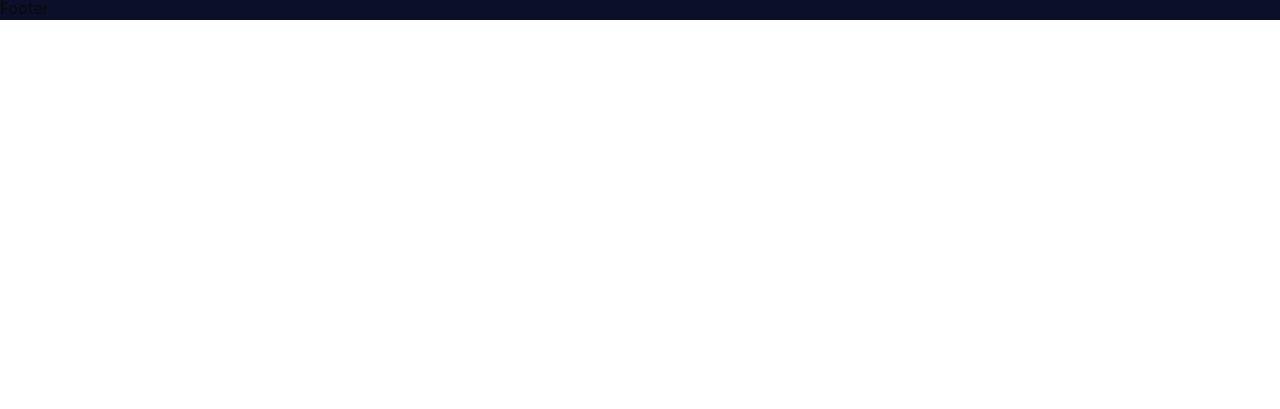
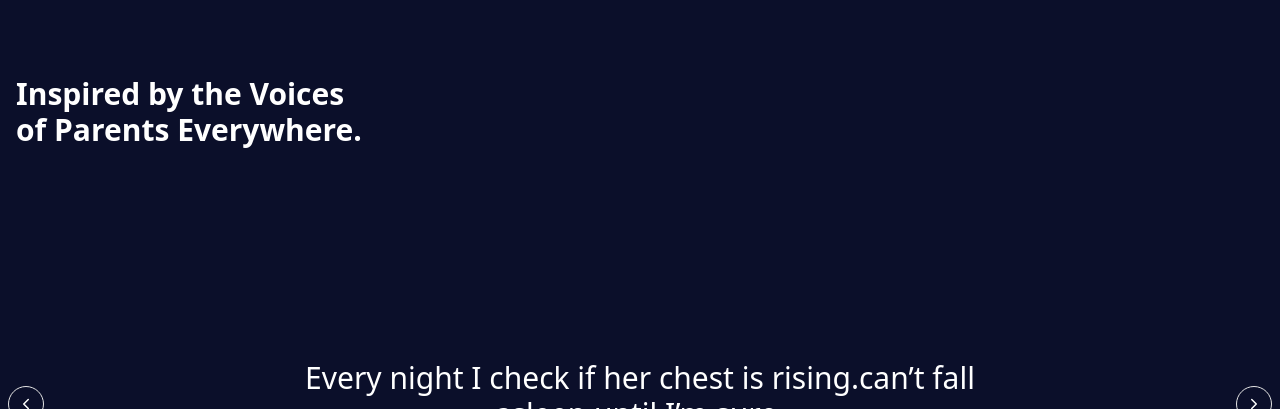
Before and after one commit to samex111/satori, a Next.js app: page / in a window 1280 px wide. Shown: the part 11591-12000 px from the top of the page. Before the commit the page ends 11611 px from the top, so only its background shows below. Built offline with nearby package versions, Linux system fonts and the light colour scheme.

Commit message:
add another section

```diff
--- a/app/(marketing)/page.tsx
+++ b/app/(marketing)/page.tsx
@@ -7,6 +7,7 @@ import HowSatoriWorks from "@/components/sections/HowSatoriWorks";
 import MeetSatori from "@/components/sections/MeetSatori";
 import MomentsCollage from "@/components/sections/MomentsCollage";
 import MomsLove from "@/components/sections/MomLove";
+import ParentsVoice from "@/components/sections/ParentsVoice";
 import ProblemStories from "@/components/sections/ProblemStories";
 import ProtactiveSystem from "@/components/sections/ProtactiveSystem";
 import SatoriIntelligence from "@/components/sections/SatoriIntelligence";
@@ -29,6 +30,7 @@ export default function Home() {
    <WhatYouRecieve/>
    <SatoriIntelligence/>
    <Validated/>
+   <ParentsVoice/>
    </div>
   );
 }
--- /dev/null
+++ b/components/sections/ParentsVoice.tsx
@@ -0,0 +1,35 @@
+import { ChevronLeft, ChevronRight } from "lucide-react"
+
+const slide = [
+    {text:'Every night I check if her chest is rising.can’t fall asleep until I’m sure.' , from:'-Mother,UK'}
+]
+export default function  ParentsVoice(){
+    return <section className=" w-full md:py-20 text-white">
+        <h2 className="text-3xl mb-14 font-bold ml-4 ">
+            Inspired by the Voices <br />
+            of Parents Everywhere.
+        </h2>
+        <div className="flex-1 h-[50vh] flex justify-between mx-2 items-center">
+
+         <button  className="p-2 rounded-full border  hover:bg-white/20">
+                            <ChevronLeft size={18} />
+                        </button>
+           {
+            slide.map((story,i)=>(
+                <div key={i} className="text-3xl  md:max-w-2xl text-center">
+                   <p> {story.text }</p>
+                     <p className="text-xs ">{story.from}</p>
+                </div>
+
+            ))
+           }
+            <button  className="p-2 rounded-full border hover:bg-white/20">
+                            <ChevronRight size={18} />
+                        </button>
+
+
+        </div>
+
+    </section>
+
+}
```
